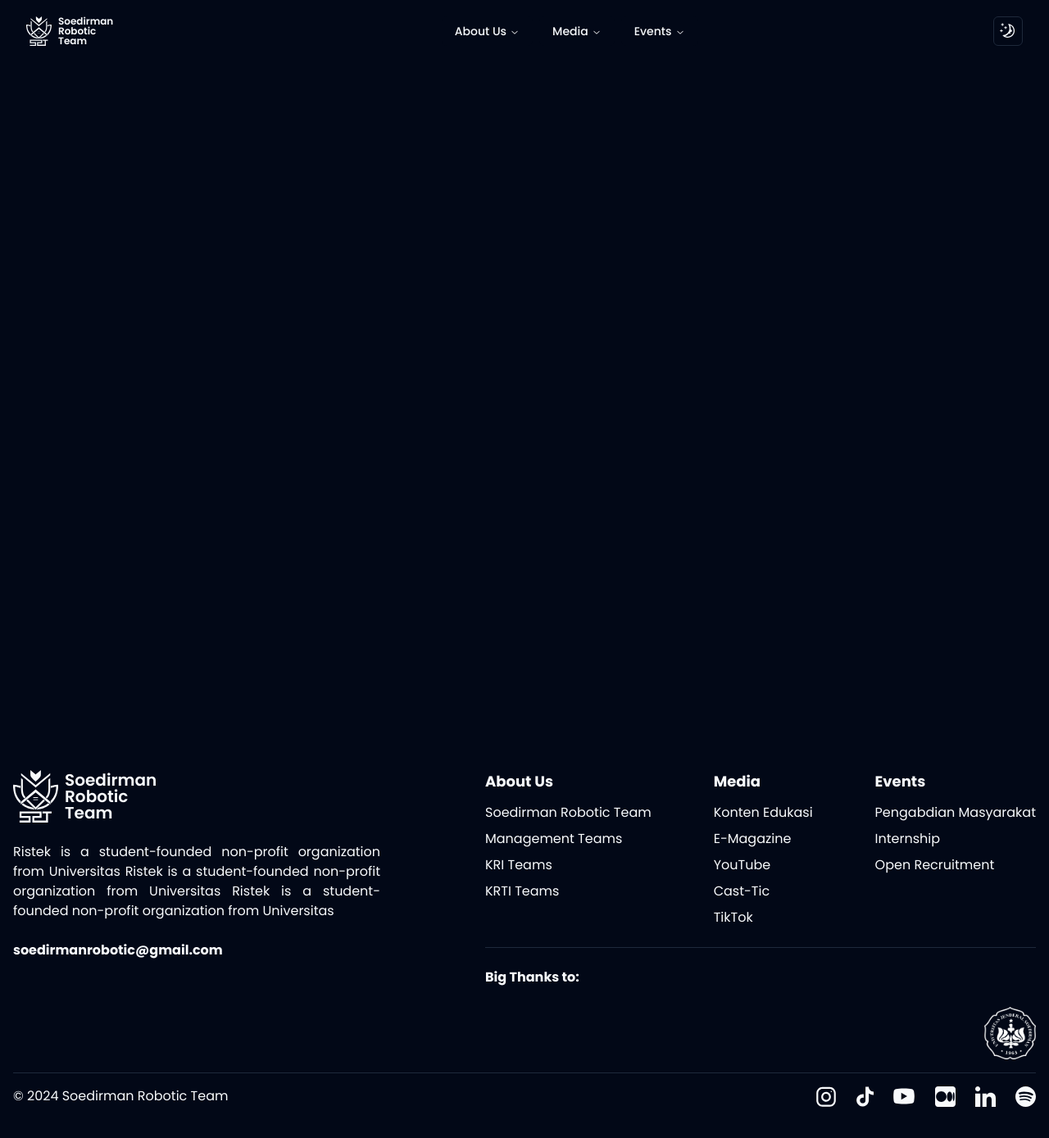
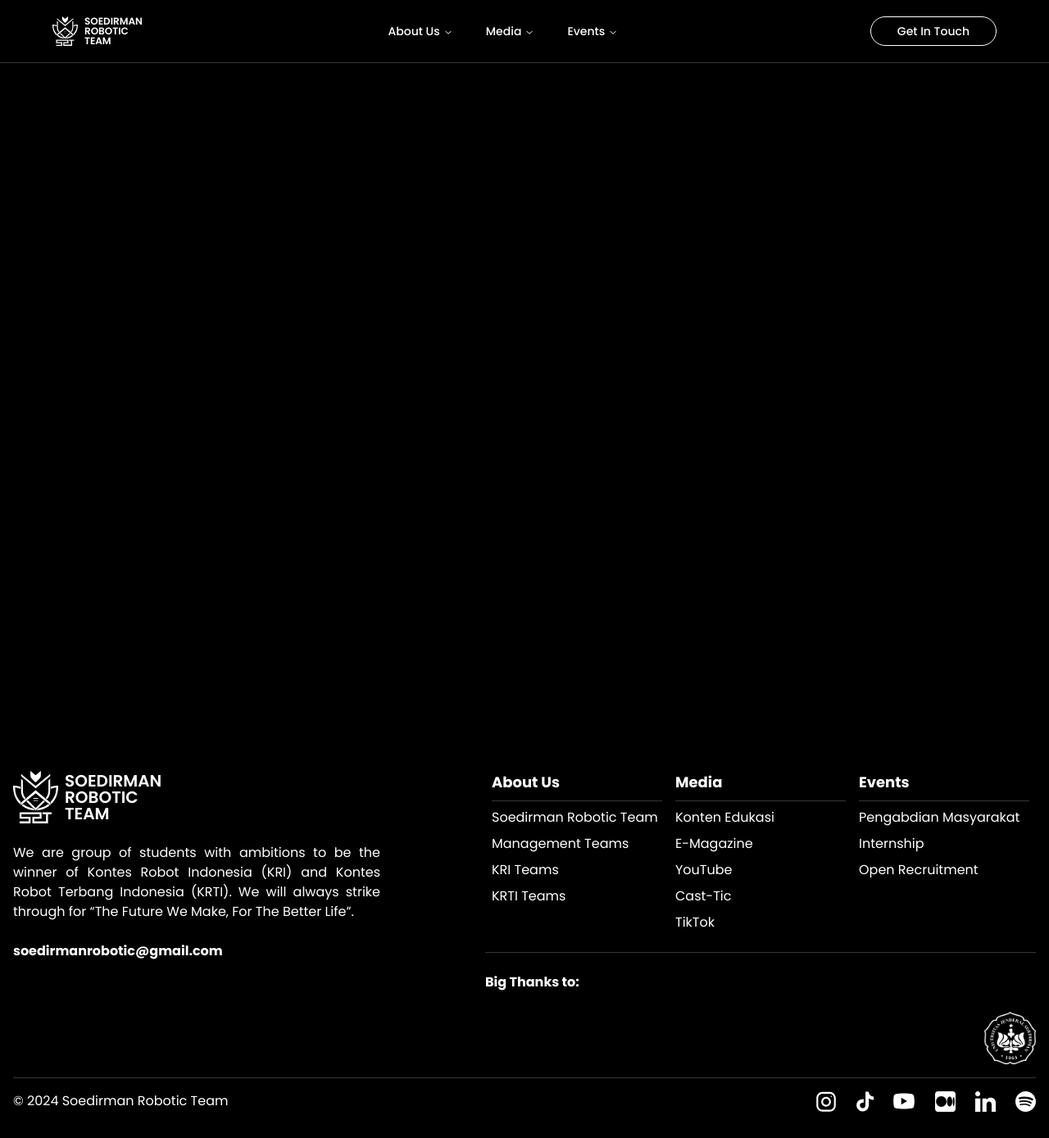
Before and after one commit to soedirmanroboticteam/official-website, a Next.js app: page / in a window 1280 px wide. Shown: the whole page at 82% size. Built offline with nearby package versions, Linux system fonts and the light colour scheme.

Commit message:
fix: updating color scheme & fixing some components

```diff
--- a/app/globals.css
+++ b/app/globals.css
@@ -39,11 +39,11 @@
   }
 
   .dark {
-    --background: 222.2 84% 4.9%;
-    --foreground: 210 40% 98%;
+    --background: 0 0% 0%;
+    --foreground: 0 0% 100%;
 
-    --card: 222.2 84% 4.9%;
-    --card-foreground: 210 40% 98%;
+    --card: 0, 0%, 9%, 0.5;
+    --card-foreground: 0, 0%, 100%, 1;
 
     --popover: 222.2 84% 4.9%;
     --popover-foreground: 210 40% 98%;
@@ -57,18 +57,15 @@
     --muted: 217.2 32.6% 17.5%;
     --muted-foreground: 215 20.2% 65.1%;
 
-    --accent: 217.2 32.6% 17.5%;
-    --accent-foreground: 210 40% 98%;
+    --accent: 0 0% 100%;
+    --accent-foreground: 0 0% 0%;
 
     --destructive: 0 62.8% 30.6%;
     --destructive-foreground: 210 40% 98%;
 
-    --border: 217.2 32.6% 17.5%;
-    --input: 217.2 32.6% 17.5%;
+    --border: 0 0% 21%;
+    --input: 0 0% 100%;
     --ring: 212.7 26.8% 83.9%;
-
-    --footer: 222 84% 5%;
-    --footer-foreground: 0 0% 100%;
   }
 }
 
--- a/components/Footer.tsx
+++ b/components/Footer.tsx
@@ -9,23 +9,23 @@ import { footSponsors } from "@/lib/footSponsors";
 
 const Footer = () => {
   return (
-    <footer className="bg-footer text-footer-foreground w-full px-4 pt-8">
+    <footer className="bg-background text-background-foreground w-full px-4 pt-8">
       <div className="max-w-screen-xl mx-auto flex flex-col py-8 gap-4">
         <div className="flex justify-between gap-x-32 gap-y-8 flex-wrap">
           <div className="max-w-md flex flex-col gap-6 items-center md:items-start">
             <Link href="/" className="flex items-center gap-2">
-              <OfficialLogo height="64" />
-              <h1 className="text-xl font-semibold leading-none">
+              <OfficialLogo height={64} />
+              <h1 className="text-xl font-semibold leading-none uppercase">
                 Soedirman <br />
                 Robotic <br />
                 Team
               </h1>
             </Link>
             <p className=" text-center md:text-justify">
-              Ristek is a student-founded non-profit organization from
-              Universitas Ristek is a student-founded non-profit organization
-              from Universitas Ristek is a student-founded non-profit
-              organization from Universitas
+              We are group of students with ambitions to be the winner of Kontes
+              Robot Indonesia (KRI) and Kontes Robot Terbang Indonesia (KRTI).
+              We will always strike through for “The Future We Make, For The
+              Better Life”.
             </p>
             <Link
               href={"mailto:soedirmanrobotic@gmail.com"}
@@ -35,15 +35,29 @@ const Footer = () => {
             </Link>
           </div>
           <div className="flex flex-1 flex-col gap-6">
-            <ul className="flex flex-1 justify-between flex-wrap gap-y-4">
+            <ul className="inline-flex flex-1 justify-between items-start">
               {navMenu.map((menu, index) =>
                 menu.contents ? (
-                  <li className="flex flex-col gap-3" key={index}>
+                  <li
+                    className="grow shrink basis-0 self-stretch px-2 flex-col justify-start items-start gap-2 inline-flex"
+                    key={index}
+                  >
                     <h3 className="text-lg font-bold">{menu.title}</h3>
+                    <Separator />
                     <ul className="flex flex-col gap-2">
                       {menu.contents.map((content, id) => (
-                        <li key={id}>
-                          <Link href={content.href}>{content.title}</Link>
+                        <li key={id} className="overflow-hidden">
+                          <Link
+                            href={content.href}
+                            className="group relative overflow-hidden"
+                          >
+                            <p className="transition ease-[cubic-bezier(1,-0.01, 0.75, 0.11)] duration-700  group-hover:translate-y-[-100%]">
+                              {content.title}
+                            </p>
+                            <p className="transition ease-[cubic-bezier(1,-0.01, 0.75, 0.11)] duration-700 top-0 translate-y-[100%] group-hover:translate-y-[0%] absolute">
+                              {content.title}
+                            </p>
+                          </Link>
                         </li>
                       ))}
                     </ul>
--- a/components/Navbar.tsx
+++ b/components/Navbar.tsx
@@ -3,21 +3,21 @@
 import { useState } from "react";
 import Link from "next/link";
 import { HamburgerMenuIcon } from "@radix-ui/react-icons";
-import { ModeToggle } from "./ToggleDark";
 import { NavigationMenuDesktop } from "./NavigationMenuDesktop";
 import { OfficialLogo } from "@/assets";
 import NavigationMenuMobile from "./NavigationMenuMobile";
+import { Button } from "./ui/button";
 
 export default function Navbar() {
   const [state, setState] = useState(false);
 
   return (
     <nav className="sticky top-0 bg-background w-full border-b md:border-0">
-      <div className="items-center px-4 max-w-screen-xl mx-auto md:flex md:justify-between md:gap-12 md:px-8">
-        <div className="flex items-center justify-between py-3 md:py-5 md:block">
+      <div className="w-full px-16 py-2 border-b border-border justify-between items-center inline-flex">
+        <div className="flex items-center justify-between py-2 md:py-3 md:block">
           <Link href="/" className="flex items-center gap-2 text-foreground">
-            <OfficialLogo height="36" />
-            <h1 className="text-xs font-semibold leading-none">
+            <OfficialLogo height={36} />
+            <h1 className="text-xs font-semibold leading-none uppercase">
               Soedirman <br />
               Robotic <br />
               Team
@@ -44,7 +44,11 @@ export default function Navbar() {
             <NavigationMenuMobile />
           </div>
 
-          <ModeToggle />
+          <Link href={"mailto:soedirmanrobotic@gmail.com"}>
+            <Button variant={"outline"} className="border-foreground px-8">
+              Get In Touch
+            </Button>
+          </Link>
         </div>
       </div>
     </nav>
--- a/components/ui/button.tsx
+++ b/components/ui/button.tsx
@@ -1,11 +1,11 @@
-import * as React from "react"
-import { Slot } from "@radix-ui/react-slot"
-import { cva, type VariantProps } from "class-variance-authority"
+import * as React from "react";
+import { Slot } from "@radix-ui/react-slot";
+import { cva, type VariantProps } from "class-variance-authority";
 
-import { cn } from "@/lib/utils"
+import { cn } from "@/lib/utils";
 
 const buttonVariants = cva(
-  "inline-flex items-center justify-center whitespace-nowrap rounded-md text-sm font-medium transition-colors focus-visible:outline-none focus-visible:ring-1 focus-visible:ring-ring disabled:pointer-events-none disabled:opacity-50",
+  "inline-flex items-center justify-center whitespace-nowrap rounded-full text-sm font-medium transition-colors duration-100 ease-in-out focus-visible:outline-none focus-visible:ring-1 focus-visible:ring-ring disabled:pointer-events-none disabled:opacity-50",
   {
     variants: {
       variant: {
@@ -22,8 +22,9 @@ const buttonVariants = cva(
       },
       size: {
         default: "h-9 px-4 py-2",
-        sm: "h-8 rounded-md px-3 text-xs",
-        lg: "h-10 rounded-md px-8",
+        sm: "h-8 px-3 text-xs",
+        lg: "h-10 px-8",
+        xl: "py-3 px-8 text-base",
         icon: "h-9 w-9",
       },
     },
@@ -32,26 +33,26 @@ const buttonVariants = cva(
       size: "default",
     },
   }
-)
+);
 
 export interface ButtonProps
   extends React.ButtonHTMLAttributes<HTMLButtonElement>,
     VariantProps<typeof buttonVariants> {
-  asChild?: boolean
+  asChild?: boolean;
 }
 
 const Button = React.forwardRef<HTMLButtonElement, ButtonProps>(
   ({ className, variant, size, asChild = false, ...props }, ref) => {
-    const Comp = asChild ? Slot : "button"
+    const Comp = asChild ? Slot : "button";
     return (
       <Comp
         className={cn(buttonVariants({ variant, size, className }))}
         ref={ref}
         {...props}
       />
-    )
+    );
   }
-)
-Button.displayName = "Button"
+);
+Button.displayName = "Button";
 
-export { Button, buttonVariants }
+export { Button, buttonVariants };
```
